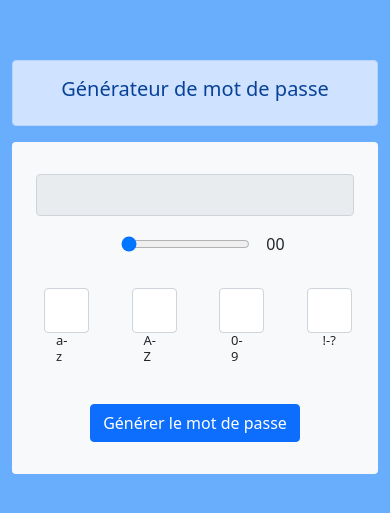
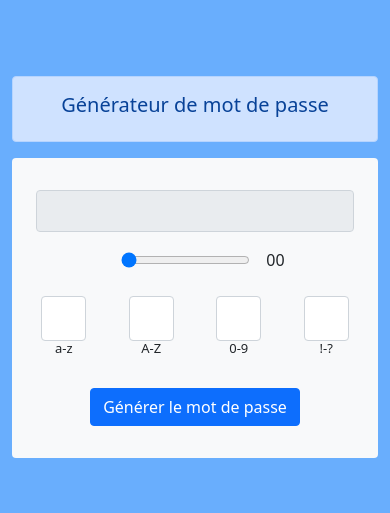
Before and after one commit to kimoueric/generateur-de-mot-de-passe, a plain HTML site: page index.html in a window 390 px wide. Shown: the part 155-668 px from the top of the page. Drawn offline with Linux system fonts and the light colour scheme.

Commit message:
responsive ok

```diff
--- a/assets/style.css
+++ b/assets/style.css
@@ -27,9 +27,7 @@ body {
   transition: 0.3s;
 }
 
-.col-3{
-  /* border: 2px solid black; */
-}
+
 h6 {
   font-size: 13px;
 }
--- a/index.html
+++ b/index.html
@@ -37,7 +37,7 @@
         </div>
         <div class="container-sm  cricteresContainer mt-4">
           <div class="row w-auto ">
-            <div class="col-3 p-2">
+            <div class="col-3  align-items-center d-flex flex-column justify-content-center">
 
               <input
                 type="checkbox"
@@ -45,9 +45,9 @@
                 id="minuscule"
                 class="check form-control mx-3"
               />
-                <h6 class="mx-4 px-1">a-z</h6>
+                <h6 >a-z</h6>
             </div>
-            <div class="col-3 p-2">
+            <div class="col-3 align-items-center d-flex flex-column justify-content-center">
               <input
                 type="checkbox"
                 name=""
@@ -55,27 +55,27 @@
                 class="check form-control mx-3"
               />
 
-                <h6 class="mx-4 px-1">A-Z</h6>
+                <h6 >A-Z</h6>
 
             </div>
-            <div class="col-3 p-2">
+            <div class="col-3  align-items-center d-flex flex-column justify-content-center">
               <input
                 type="checkbox"
                 name=""
                 id="numerique"
                 class="check form-control mx-3"
               />
-                <h6 class="mx-4 px-1">0-9</h6>
+                <h6 >0-9</h6>
             </div>
 
-            <div class="col-3 p-2">
+            <div class="col-3 align-items-center d-flex flex-column justify-content-center">
               <input
                 type="checkbox"
                 name=""
                 id="symbole"
                 class="check form-control mx-3"
               />
-                <h6 class="mx-4 px-2">!-?</h6>
+                <h6 >!-?</h6>
             </div>
           </div>
         </div>
```
